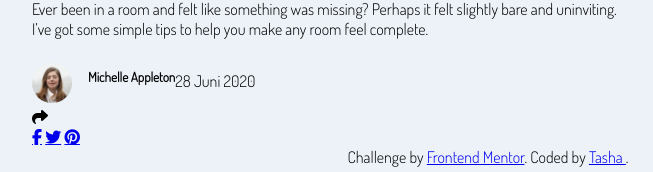
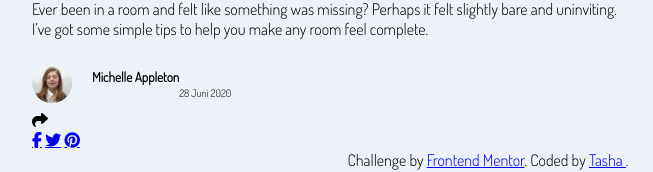
Before and after one commit to tash2020/article-preview, a plain HTML site: page index.html in a window 1280 px wide. Shown: the part 311-483 px from the top of the page, without its empty margins (152-805 px from the left). Drawn offline with Linux system fonts and the light colour scheme.

Commit message:
Edited main.css

```diff
--- a/css/main.css
+++ b/css/main.css
@@ -66,13 +66,13 @@ p {
 }
 
 h5 {
-    margin-left: 1.2em;
+    margin-left: 1.5em;
     margin-top: 1em;
     font-style: bold;
 }
 
-span {
+.author p {
     font-size: 0.65rem;
-    margin-top: 2.8em;
-    margin-right: 5em;
+    margin-top: 3em;
+    position: relative;
 }
```
